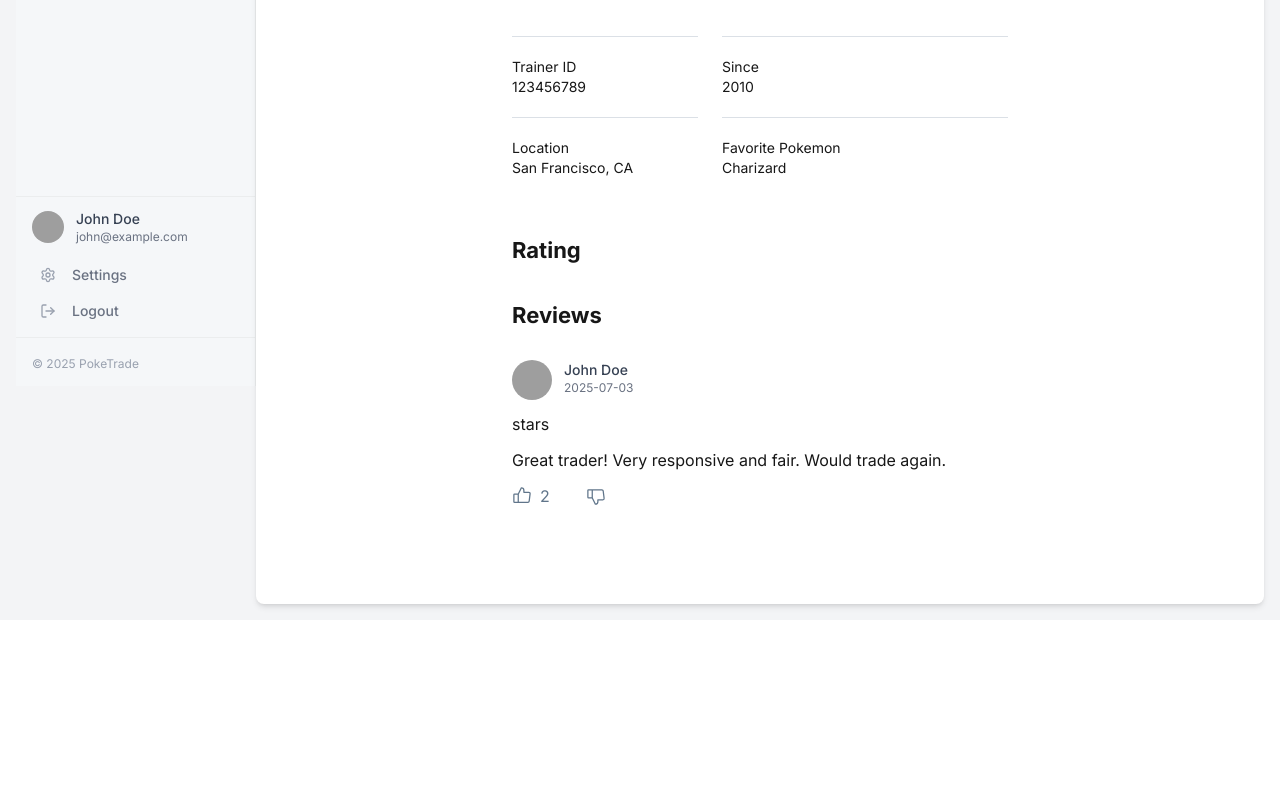
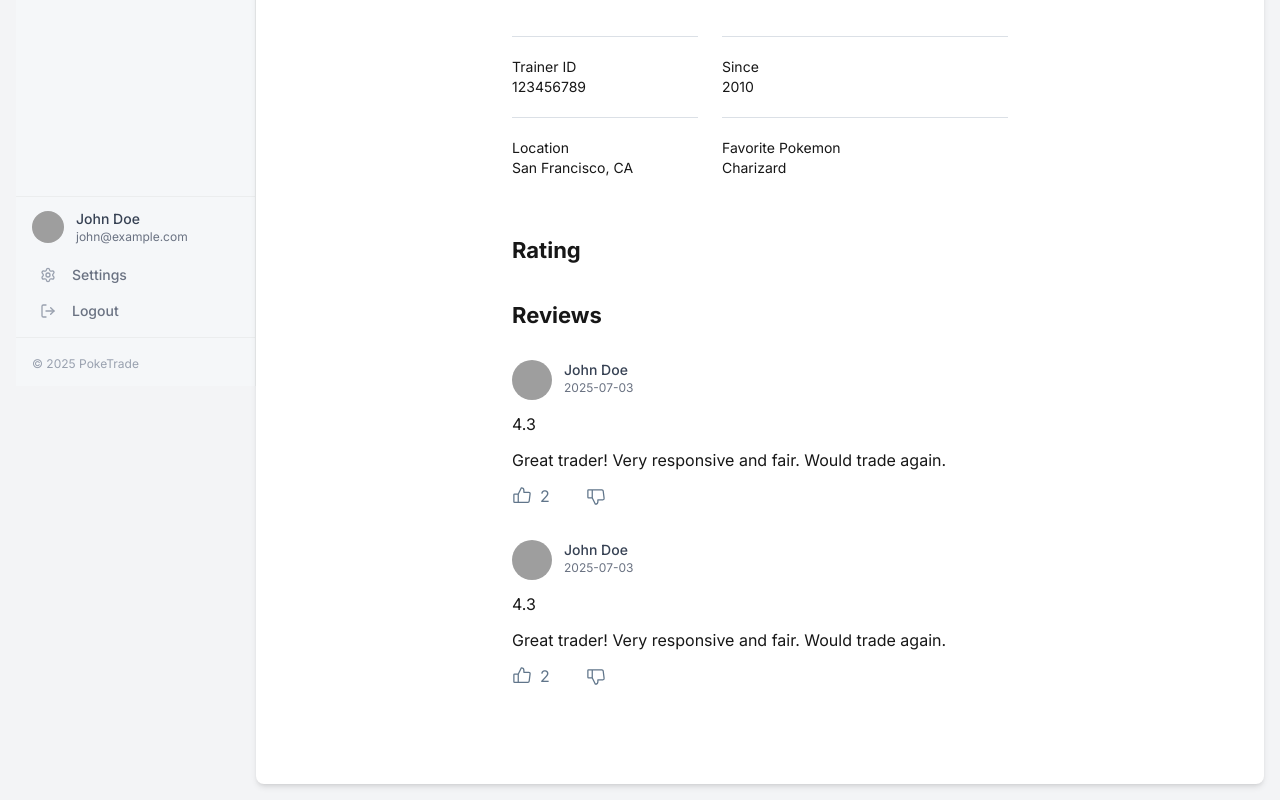
Before and after one commit to takishun0326/PokeTrade, a Next.js app in the folder frontend/: page /profile in a window 1280 px wide. Shown: the part 430-1230 px from the top of the page. Before the commit the page ends 1050 px from the top, so only its background shows below. Built offline with nearby package versions, Linux system fonts and the light colour scheme; grey boxes are pictures that could not be loaded.

Commit message:
Reviewのリピート実装

```diff
--- a/frontend/src/app/(main)/profile/page.tsx
+++ b/frontend/src/app/(main)/profile/page.tsx
@@ -2,12 +2,20 @@ import React from "react";
 import Button from '@/components/common/Button'; // 例: 共通コンポーネントのインポート
 import { formatDateToYYYYMMDD } from "@/lib/date";
 import { format } from "path";
+import { ListItemSuffix } from "@material-tailwind/react";
 
 export default function Profile() {
     const reviewItems = [
         {
-            img: "",
-            name: "",
+            image: "https://images.unsplash.com/photo-1581091226825-a6a2a5aee158?w=32&h=32&fit=crop&crop=face",
+            name: "John Doe",
+            date: formatDateToYYYYMMDD(new Date()), // とりあえず今日の日付
+            stars: 4.3,
+            message: "Great trader! Very responsive and fair. Would trade again."
+        },
+        {
+            image: "https://images.unsplash.com/photo-1581091226825-a6a2a5aee158?w=32&h=32&fit=crop&crop=face",
+            name: "John Doe",
             date: formatDateToYYYYMMDD(new Date()), // とりあえず今日の日付
             stars: 4.3,
             message: "Great trader! Very responsive and fair. Would trade again."
@@ -79,24 +87,26 @@ export default function Profile() {
             {/* Reviews */}
             <h2 className="text-[22px] font-bold px-4 pb-3 pt-5">Reviews</h2>
             {/* Review Items */}
-            <div className="flex flex-col p-[16px] gap-8">
+            <ul className="flex flex-col p-[16px] gap-8">
+                {reviewItems.map((item, idx) => (
+                    <li key={idx}>
                         <div className="flex flex-col gap-3 max-width">
                             <div className="flex">
                                 <img
-                            src="https://images.unsplash.com/photo-1581091226825-a6a2a5aee158?w=32&h=32&fit=crop&crop=face"
-                            alt="John Doe"
+                                    src={item.image}
+                                    alt={item.name}
                                     className="size-10 rounded-full"
                                 />
                                 <div className='ml-3 flex flex-col'>
-                            <span className="text-sm font-medium text-gray-700">John Doe</span>
+                                    <span className="text-sm font-medium text-gray-700">{item.name}</span>
                                     <span className="text-xs text-gray-500">2025-07-03</span>
                                 </div>
                             </div>
                             <div>
-                        stars
+                                {item.stars}
                             </div>
                             <p className="text-[16px]">
-                        Great trader! Very responsive and fair. Would trade again.
+                                {item.message}
                             </p>
                             <div className="flex gap-9 text-[#60758a]">
                                 <button className="flex items-center gap-2">
@@ -120,7 +130,9 @@ export default function Profile() {
                                 </button>
                             </div>
                         </div>
-            </div>
+                    </li>
+                ))}
+            </ul>
         </section >
     </>
     );
```
Lines whose indentation alone changed are shown as unchanged.
